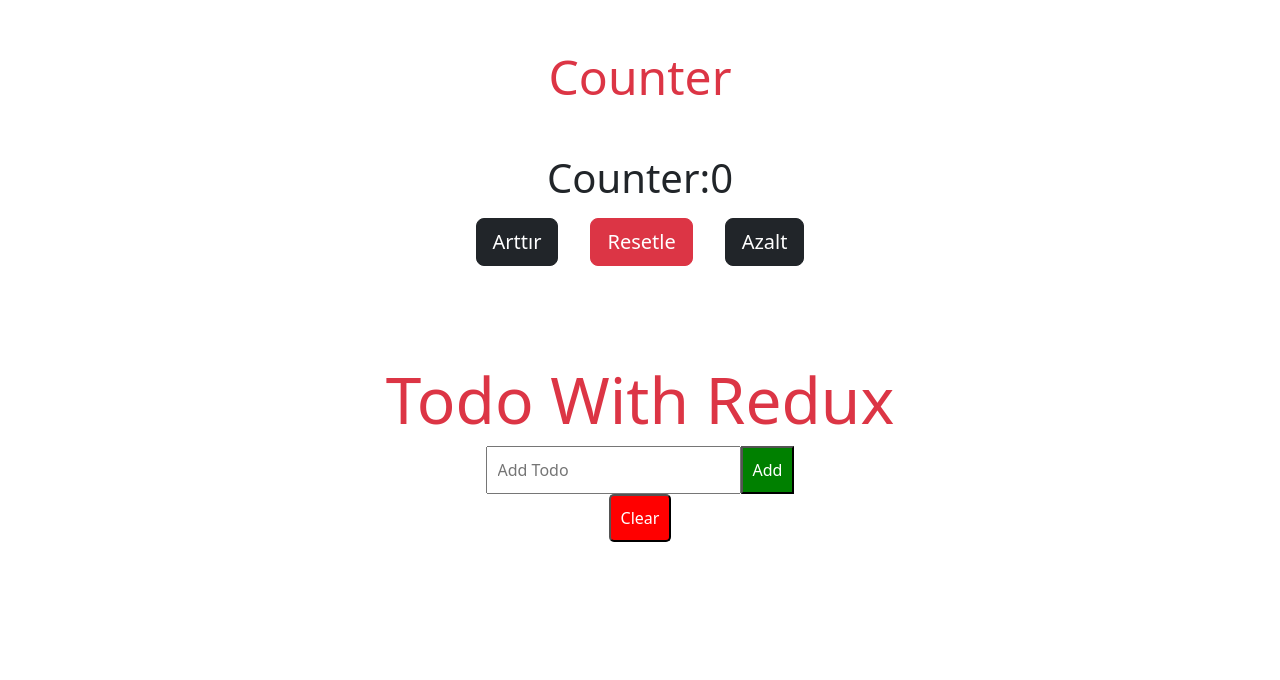
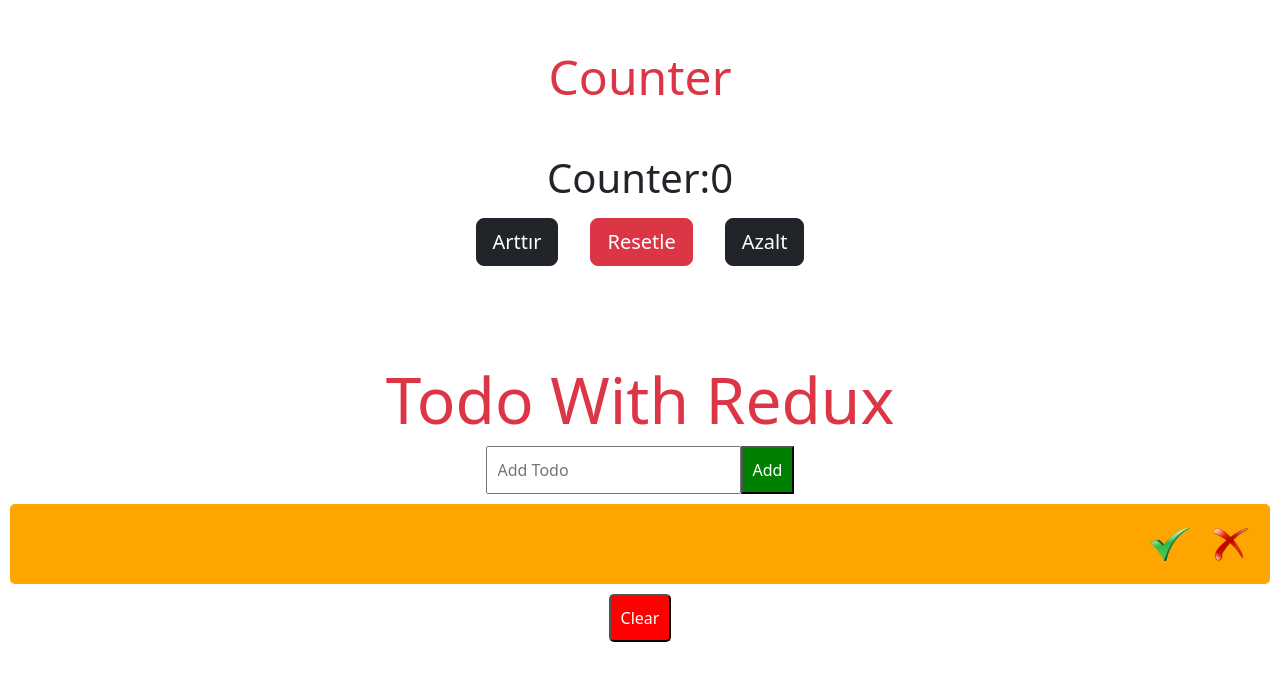
Before and after one commit to duygukucukoglu35/redux-basic-todo-app, a React (Create React App) app: page / in a window 1280 px wide. Shown: the top 680 px of the page. Built offline with nearby package versions, Linux system fonts and the light colour scheme.

Commit message:
add todo list function

```diff
--- a/src/components/todo/TodoInput.jsx
+++ b/src/components/todo/TodoInput.jsx
@@ -1,15 +1,20 @@
 import { useState } from "react";
+import { useDispatch } from "react-redux";
+import { addTodo } from "../../redux/actions/todoAction";
 
 const TodoInput = () => {
   const [text, setText] = useState("");
+  const dispatch=useDispatch();
 
   const handleSubmit = (e) => {
     e.preventDefault();
+    dispatch(addTodo(text))
 
     setText("");
   };
 
   return (
+
     <form onSubmit={handleSubmit}>
       <input
         className="todo-input"
@@ -18,7 +23,7 @@ const TodoInput = () => {
         value={text}
         onChange={(e) => setText(e.target.value)}
       />
-      <button type="submit" className="add-button">
+      <button  type="submit" className="add-button">
         Add
       </button>
     </form>
--- a/src/components/todo/TodoList.jsx
+++ b/src/components/todo/TodoList.jsx
@@ -1,12 +1,16 @@
+import { useSelector } from "react-redux";
 import TodoItem from "./TodoItem";
 
 const TodoList = () => {
+  // const {todoList} =useSelector((state)=>state.todo)
+  const todoList = useSelector((state)=>state.todo.todoList)
   const handleClearList = () => {};
+
 
   return (
     <div>
       <div>
-        {[].map((todo) => (
+        {todoList.map((todo) => (
           <TodoItem key={todo.id} {...todo} />
         ))}
       </div>
--- a/src/redux/actions/todoAction.js
+++ b/src/redux/actions/todoAction.js
@@ -0,0 +1,5 @@
+import { ADD_TODO } from "../types/todoTypes"
+
+export const addTodo = (payload)=>{
+return {type:ADD_TODO,payload:payload}
+}
--- a/src/redux/index.js
+++ b/src/redux/index.js
@@ -1,13 +1,15 @@
 import { legacy_createStore as createStore} from 'redux'
 import { combineReducers } from "redux";
 import counterReducer from "./reducers/counterReducer";
+import todoReducer from "./reducers/todoReducer";
 
 //STORE ni kur
 // export const store = createStore()
 //reducer birleştirme=combineReducer()
 const rootReduce = combineReducers({
-    count:counterReducer
+    count:counterReducer,
     //eklemek istediğim reducer key:value şeklinde sadece ekle
+    todo:todoReducer
 })
 export const store = createStore(rootReduce)
 
--- a/src/redux/reducers/todoReducer.js
+++ b/src/redux/reducers/todoReducer.js
@@ -1,7 +1,7 @@
-import { ADD_TODO, CLEAR_TODO, DELETE_TODO, TOGGLE_TODO } from "../types/todoTypes";
+import { ADD_TODO } from "../types/todoTypes";
 
 const initialState = {
-    todoList:{id: new Date().getTime(), text:"",completed:false}
+    todoList:[{id: new Date().getTime(), text:"",completed:false}]
 }
 
 const todoReducer = (state=initialState, {type,payload})=>{
@@ -11,11 +11,9 @@ const todoReducer = (state=initialState, {type,payload})=>{
         // case DELETE_TODO:
         //  case CLEAR_TODO:
         //  case TOGGLE_TODO:
-
-            break;
-
         default:
-            break;
+           return state
     }
 
 }
+export default todoReducer
--- a/src/redux/types/todoTypes.js
+++ b/src/redux/types/todoTypes.js
@@ -1,4 +1,4 @@
-export const ADD_TODO= 'ADD_TODO'
-export const DELETE_TODO= 'DELETE_TODO'
-export const CLEAR_TODO= 'CLEAR'
-export const TOGGLE_TODO= 'TOGGLE_TODO'
+export const ADD_TODO = "ADD_TODO";
+export const DELETE_TODO = "DELETE_TODO";
+export const CLEAR_TODO = "CLEAR_TODO";
+export const TOGGLE_TODO = "TOGGLE_TODO";
```
